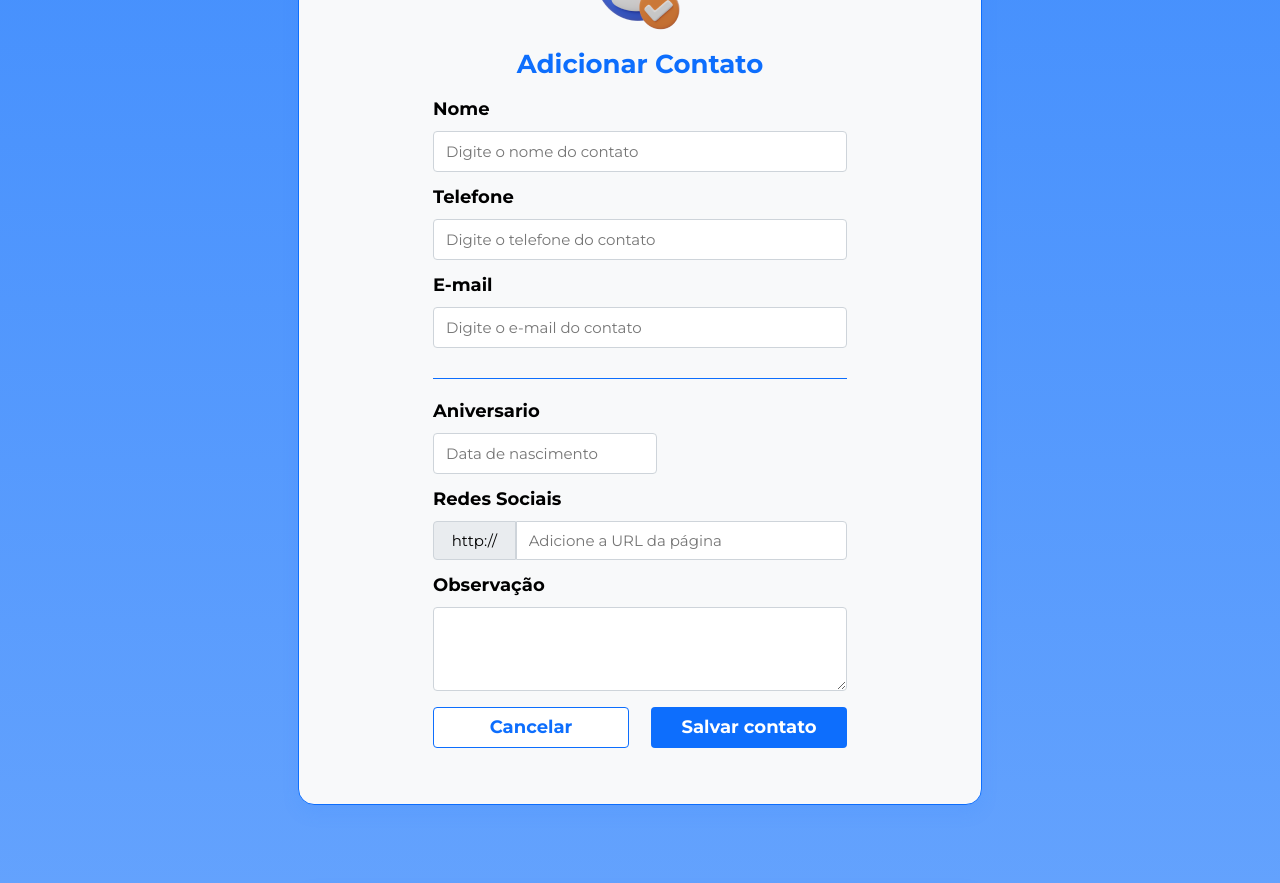
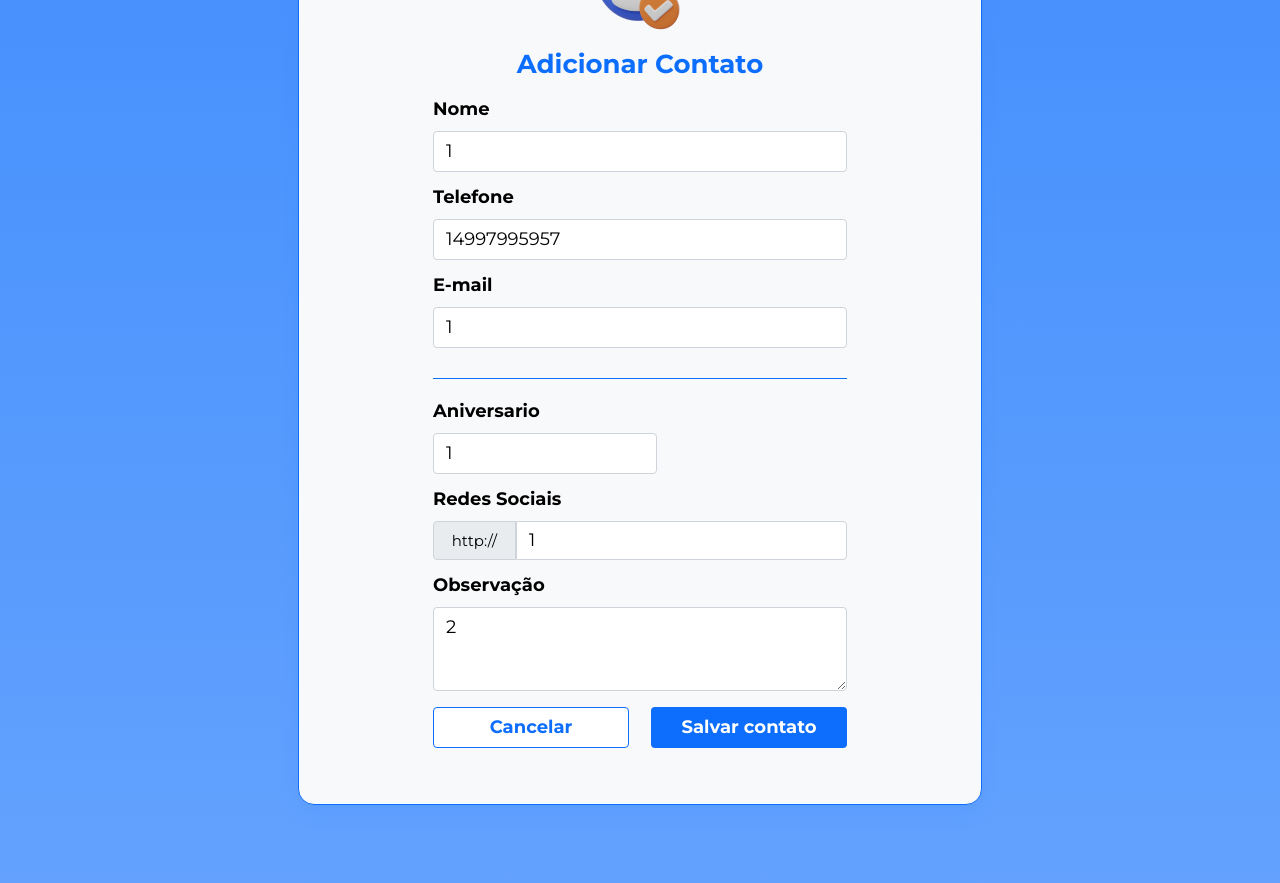
Before and after one commit to LucasAdrian0/indexa, an Angular app: page / in a window 1280 px wide. Shown: the part 340-1223 px from the top of the page. Built offline with nearby package versions, Linux system fonts and the light colour scheme; a web font is replaced by a local one.

Commit message:
sincronizado formulario reativo

```diff
--- a/src/app/paginas/formulario-contato/formulario-contato.component.html
+++ b/src/app/paginas/formulario-contato/formulario-contato.component.html
@@ -9,30 +9,30 @@
         </section>
     </header>
 
-    <form>
+    <form [formGroup]="contatoForm"><!--formGroup coloca o nome do form friado no arquivo ts para sincronizar o formulario com o objeto-->
         <label for="nome">Nome</label>
-        <input type="text" id="nome" placeholder="Digite o nome do contato">
+        <input type="text" id="nome" placeholder="Digite o nome do contato" formControlName="nome"><!--no controlname usaro mesmo nome que foi colocado no construtor para  sincronizar os campos do formulario com oformgroupo criado no ts-->
 
         <label for="telefone">Telefone</label>
-        <input type="text" id="telefone" placeholder="Digite o telefone do contato">
+        <input type="text" id="telefone" placeholder="Digite o telefone do contato" formControlName="telefone"><!--no controlname usaro mesmo nome que foi colocado no construtor para sincronizar os campos do formulario com o formgroup criado no ts-->
 
         <label for="email">E-mail</label>
-        <input type="text" id="email" placeholder="Digite o e-mail do contato">
+        <input type="text" id="email" placeholder="Digite o e-mail do contato" formControlName="email"><!--no controlname usaro mesmo nome que foi colocado no construtor para sincronizar os campos do formulario com o formgroup criado no ts-->
 
         <app-separador></app-separador>
 
         <label for="aniversario">Aniversario</label>
-        <input type="text" id="aniversario" placeholder="Data de nascimento">
+        <input type="text" id="aniversario" placeholder="Data de nascimento" formControlName="aniversario"><!--no controlname usaro mesmo nome que foi colocado no construtor para sincronizar os campos do formulario com o formgroup criado no ts-->
 
         <label for="redes">Redes Sociais</label>
         <div class="input-container">
             <span class="span-http">http://</span>
-            <input type="url" id="redes" placeholder="Adicione a URL da página">
+            <input type="url" id="redes" placeholder="Adicione a URL da página" formControlName="redes"><!--no controlname usaro mesmo nome que foi colocado no construtor para sincronizar os campos do formulario com o formgroup criado no ts-->
         </div>
 
         <label for="observacao">Observação</label>
         <textarea
-            type="text" id="observacao" placeholder="Coloque obseravções nesse espaço. Exemplo: Instrutora da academia Nova imagem, amiga da Julia">
+            type="text" id="observacao" placeholder="Coloque obseravções nesse espaço. Exemplo: Instrutora da academia Nova imagem, amiga da Julia" formControlName="observacoes"><!--no controlname usaro mesmo nome que foi colocado no construtor para sincronizar os campos do formulario com o formgroup criado no ts-->
         </textarea>
 
     </form>
--- a/src/app/paginas/formulario-contato/formulario-contato.component.ts
+++ b/src/app/paginas/formulario-contato/formulario-contato.component.ts
@@ -26,12 +26,12 @@ export class FormularioContatoComponent{//importar todas as ferramentes relevant
   constructor(){
     this.contatoForm = new FormGroup({//contatoForm recebe um grupo de formulario
       //aqui devo escrever todos os campos do formulario
-      nome: new FormControl(''), //formcontrol fala que nome recebe campo de controle, dentro do parenteses pode passar um valor inicialou não, neste caso ficou como string vazia
-      telefone: new FormControl('') ,
-      email: new FormControl('') ,
-      aniversario: new FormControl('') ,
-      redes: new FormControl(''),
-      observacoes: new FormControl('')
+      nome: new FormControl('1'), //formcontrol fala que nome recebe campo de controle, dentro do parenteses pode passar um valor inicialou não, neste caso ficou como string vazia
+      telefone: new FormControl('14997995957') ,
+      email: new FormControl('1') ,
+      aniversario: new FormControl('1') ,
+      redes: new FormControl('1'),
+      observacoes: new FormControl('2')
 
     })
   }
```
